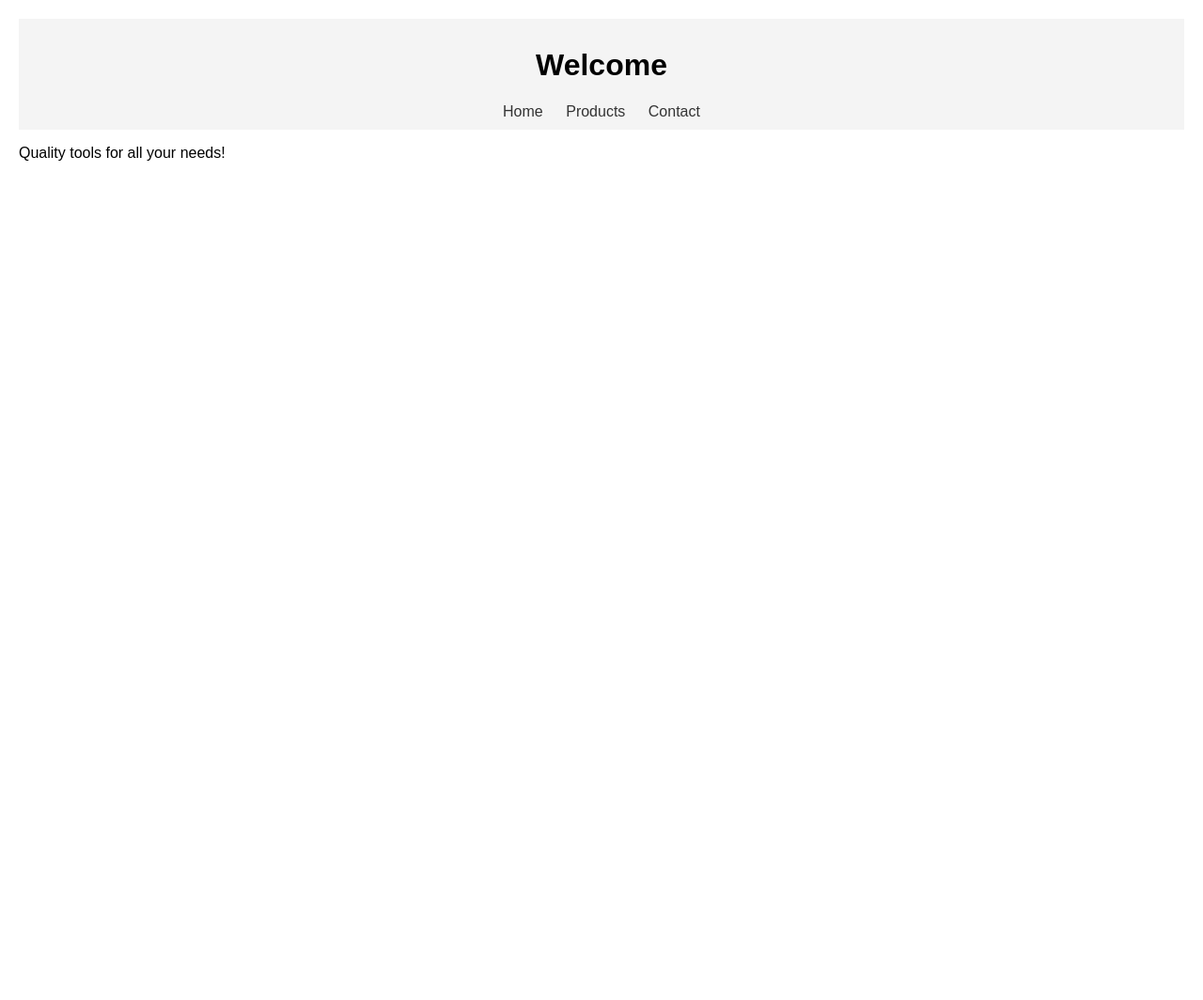
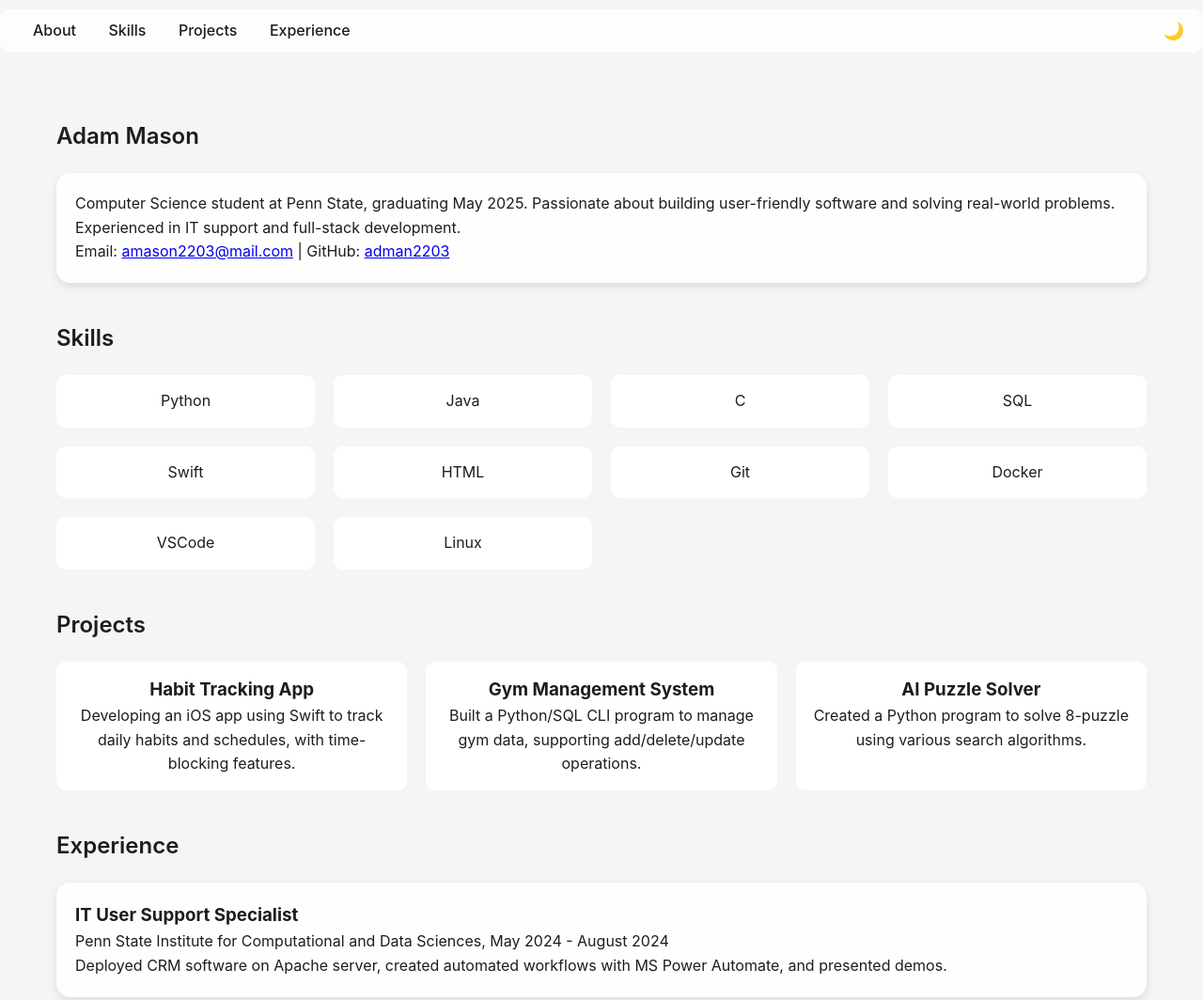
Before and after one commit to adman2203/adman2203.github.io, a plain HTML site: page index.html in a window 1280 px wide. Shown: the top 1064 px of the page at 94% size. Before the commit the page ends 800 px from the top, so only its background shows below. Drawn offline with Linux system fonts and the light colour scheme.

Commit message:
Initial portfolio

```diff
--- a/index.html
+++ b/index.html
@@ -2,21 +2,205 @@
 <html lang="en">
 <head>
     <meta charset="UTF-8">
-    <title>Hardware Store</title>
-    <link rel="stylesheet" href="styles.css">
+    <meta name="viewport" content="width=device-width, initial-scale=1.0">
+    <title>Adam Mason - Portfolio</title>
+    <style>
+        * {
+            margin: 0;
+            padding: 0;
+            box-sizing: border-box;
+            font-family: -apple-system, BlinkMacSystemFont, 'Segoe UI', Roboto, sans-serif;
+        }
+
+        body {
+            background: #f5f5f7;
+            color: #1d1d1f;
+            line-height: 1.6;
+            transition: background 0.3s, color 0.3s;
+        }
+
+        body.dark {
+            background: #1c2526;
+            color: #f5f5f7;
+        }
+
+        .container {
+            max-width: 1200px;
+            margin: 0 auto;
+            padding: 20px;
+        }
+
+        nav {
+            background: rgba(255, 255, 255, 0.8);
+            backdrop-filter: blur(10px);
+            padding: 10px 20px;
+            border-radius: 10px;
+            position: sticky;
+            top: 10px;
+            display: flex;
+            justify-content: space-between;
+            align-items: center;
+            margin-bottom: 20px;
+        }
+
+        body.dark nav {
+            background: rgba(28, 37, 38, 0.8);
+        }
+
+        nav a {
+            color: #1d1d1f;
+            text-decoration: none;
+            margin: 0 15px;
+            font-weight: 500;
+        }
+
+        body.dark nav a {
+            color: #f5f5f7;
+        }
+
+        nav a:hover {
+            color: #007aff;
+        }
+
+        .theme-toggle {
+            background: none;
+            border: none;
+            font-size: 18px;
+            cursor: pointer;
+        }
+
+        section {
+            margin: 40px 0;
+        }
+
+        h1, h2 {
+            font-weight: 600;
+            margin-bottom: 20px;
+        }
+
+        .card {
+            background: rgba(255, 255, 255, 0.9);
+            backdrop-filter: blur(10px);
+            border-radius: 15px;
+            padding: 20px;
+            margin: 10px 0;
+            box-shadow: 0 4px 10px rgba(0, 0, 0, 0.1);
+        }
+
+        body.dark .card {
+            background: rgba(44, 44, 46, 0.9);
+        }
+
+        .skills-grid, .projects-grid {
+            display: grid;
+            grid-template-columns: repeat(auto-fit, minmax(250px, 1fr));
+            gap: 20px;
+        }
+
+        .skill-item, .project-item {
+            background: #fff;
+            border-radius: 10px;
+            padding: 15px;
+            text-align: center;
+            transition: transform 0.2s;
+        }
+
+        body.dark .skill-item, body.dark .project-item {
+            background: #2c2c2e;
+        }
+
+        .skill-item:hover, .project-item:hover {
+            transform: translateY(-5px);
+        }
+
+        @media (max-width: 600px) {
+            nav {
+                flex-direction: column;
+            }
+            nav a {
+                margin: 5px 0;
+            }
+            .theme-toggle {
+                margin-top: 10px;
+            }
+        }
+    </style>
 </head>
 <body>
-    <header>
-        <h1>Welcome</h1>
-        <nav>
-            <a href="index.html">Home</a>
-            <a href="products.html">Products</a>
-            <a href="contact.html">Contact</a>
-        </nav>
-    </header>
-    <main>
-        <p>Quality tools for all your needs!</p>
-    </main>
-    <script src="script.js"></script>
+    <nav>
+        <div>
+            <a href="#about">About</a>
+            <a href="#skills">Skills</a>
+            <a href="#projects">Projects</a>
+            <a href="#experience">Experience</a>
+        </div>
+        <button class="theme-toggle" onclick="toggleTheme()">🌙</button>
+    </nav>
+
+    <div class="container">
+        <section id="about">
+            <h1>Adam Mason</h1>
+            <div class="card">
+                <p>Computer Science student at Penn State, graduating May 2025. Passionate about building user-friendly software and solving real-world problems. Experienced in IT support and full-stack development.</p>
+                <p>Email: <a href="mailto:amason2203@mail.com">amason2203@mail.com</a> | GitHub: <a href="https://github.com/adman2203">adman2203</a></p>
+            </div>
+        </section>
+
+        <section id="skills">
+            <h2>Skills</h2>
+            <div class="skills-grid">
+                <div class="skill-item">Python</div>
+                <div class="skill-item">Java</div>
+                <div class="skill-item">C</div>
+                <div class="skill-item">SQL</div>
+                <div class="skill-item">Swift</div>
+                <div class="skill-item">HTML</div>
+                <div class="skill-item">Git</div>
+                <div class="skill-item">Docker</div>
+                <div class="skill-item">VSCode</div>
+                <div class="skill-item">Linux</div>
+            </div>
+        </section>
+
+        <section id="projects">
+            <h2>Projects</h2>
+            <div class="projects-grid">
+                <div class="project-item">
+                    <h3>Habit Tracking App</h3>
+                    <p>Developing an iOS app using Swift to track daily habits and schedules, with time-blocking features.</p>
+                </div>
+                <div class="project-item">
+                    <h3>Gym Management System</h3>
+                    <p>Built a Python/SQL CLI program to manage gym data, supporting add/delete/update operations.</p>
+                </div>
+                <div class="project-item">
+                    <h3>AI Puzzle Solver</h3>
+                    <p>Created a Python program to solve 8-puzzle using various search algorithms.</p>
+                </div>
+            </div>
+        </section>
+
+        <section id="experience">
+            <h2>Experience</h2>
+            <div class="card">
+                <h3>IT User Support Specialist</h3>
+                <p>Penn State Institute for Computational and Data Sciences, May 2024 - August 2024</p>
+                <p>Deployed CRM software on Apache server, created automated workflows with MS Power Automate, and presented demos.</p>
+            </div>
+            <div class="card">
+                <h3>IT Service Desk Support Specialist</h3>
+                <p>Penn State University, August 2022 - Present</p>
+                <p>Provide technical support, troubleshoot classroom technology, and document incident tickets.</p>
+            </div>
+        </section>
+    </div>
+
+    <script>
+        function toggleTheme() {
+            document.body.classList.toggle('dark');
+            const button = document.querySelector('.theme-toggle');
+            button.textContent = document.body.classList.contains('dark') ? '☀️' : '🌙';
+        }
+    </script>
 </body>
 </html>
--- a/script.js
+++ b/script.js
@@ -1 +1 @@
-alert("Welcome to the store!");
+//alert("Welcome!");
```
